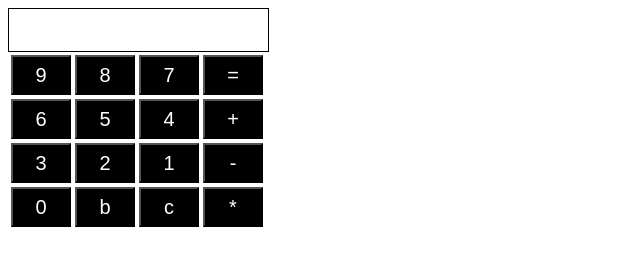
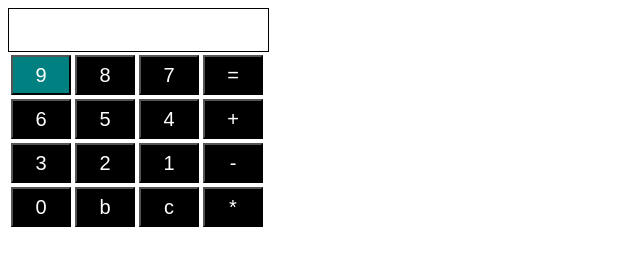
Before and after one commit to aliasif1/Java_Script_Calculator_C, a plain HTML site: page index.html in a window 1280 px wide. In both pictures the pointer is over the button 41 px from the left and 75 px from the top of the page. Shown: the whole page, without its empty margins (0-640 px from the left). Drawn offline with Linux system fonts and the light colour scheme.

Commit message:
second commit

```diff
--- a/styles.css
+++ b/styles.css
@@ -7,6 +7,10 @@
     cursor: pointer;
 }
 
+.calculator-button:hover{
+    background-color: teal;
+}
+
 .display{
     width: 255px;
     height: 40px;
```
